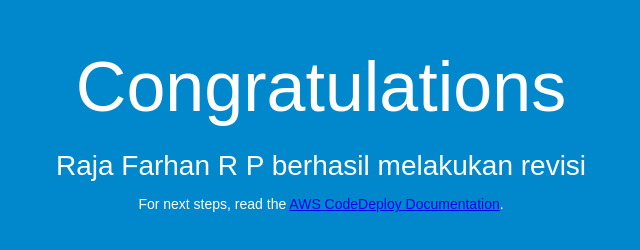
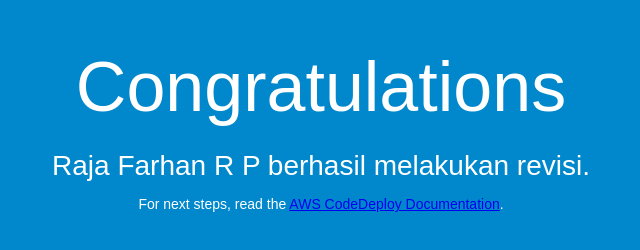
Before and after one commit to rajafarhanr/CodeDeployGitHubDemo, a plain HTML site: page index.html in a window 1280 px wide. Shown: the full height of the page, 319-959 px from the left. Drawn offline with Linux system fonts and the light colour scheme.

Commit message:
Update index.html

```diff
--- a/index.html
+++ b/index.html
@@ -27,7 +27,7 @@
 <body>
   <div align="center">
     <h1>Congratulations</h1>
-    <h2>Raja Farhan R P berhasil melakukan revisi</h2>
+    <h2>Raja Farhan R P berhasil melakukan revisi.</h2>
     <p>For next steps, read the <a href="http://aws.amazon.com/documentation/codedeploy">AWS CodeDeploy Documentation</a>.</p>
   </div>
 </body>
```
